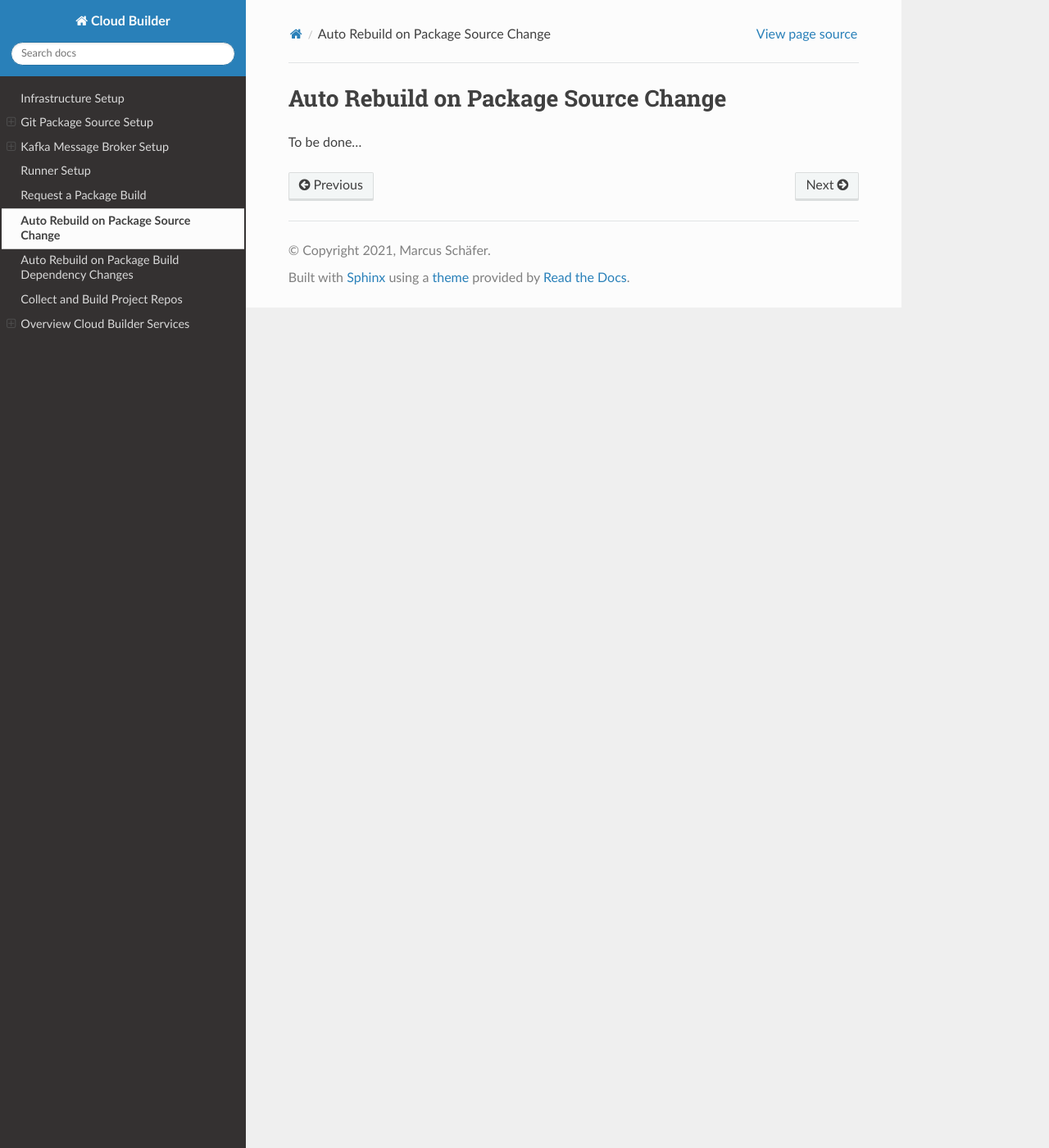
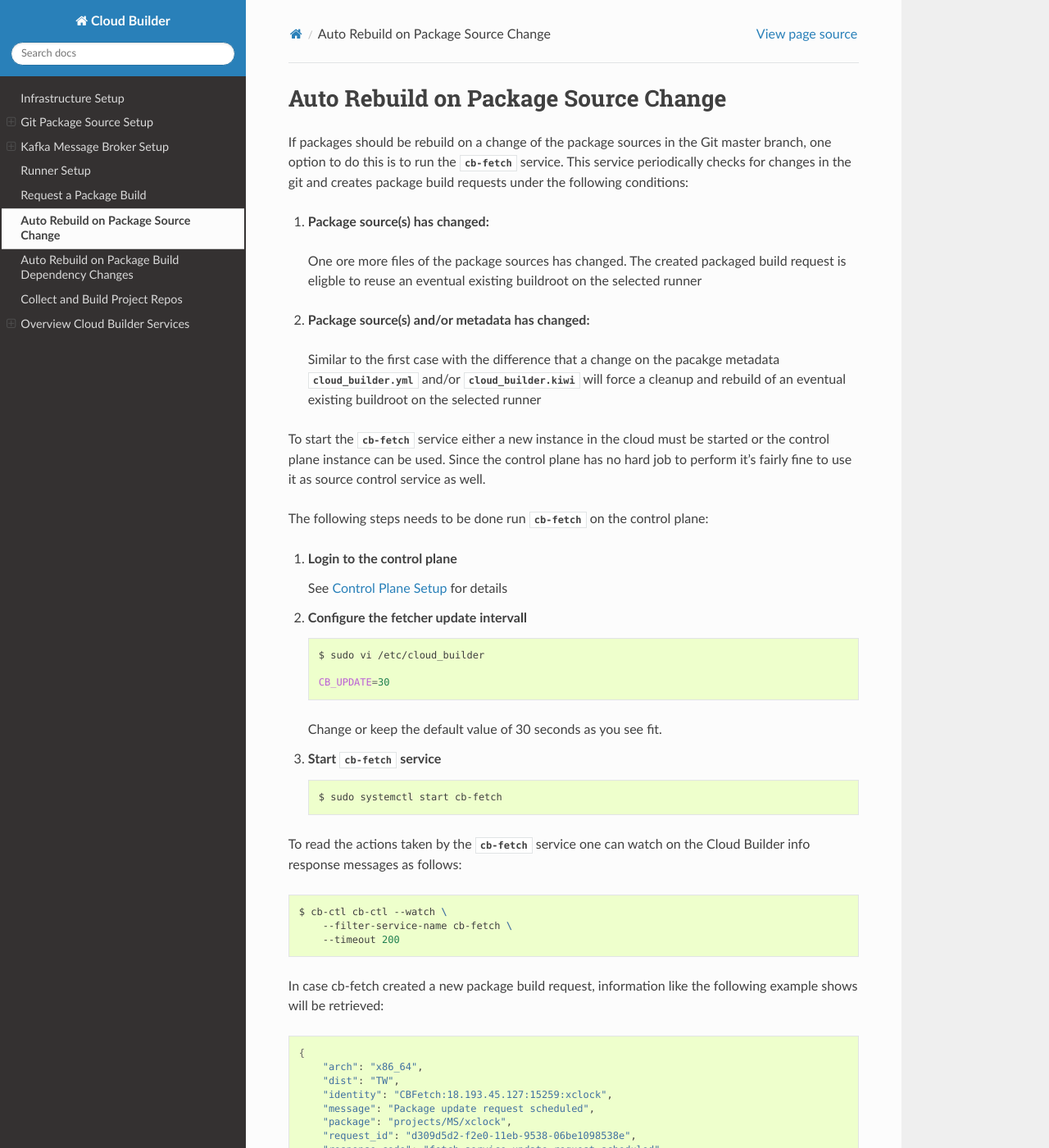
Before and after one commit to OSInside/cloud-builder, a Sphinx documentation site: the page built from doc/source/auto_rebuild_on_source_change.rst, in a window 1280 px wide and 1400 px high. Shown: the whole window at 82% size. Built offline with Sphinx 7.4.7 and the Read the Docs theme 2.0.0, drawn with Linux system fonts in a browser that asks for light colours; some of the changed text lies outside the part shown.

Commit message:
Update documentation
Added chapter about auto rebuild of packages on
package source changes. Also added useful cb-ctl
watch --filter-service-name command

```diff
--- a/doc/source/auto_rebuild_on_source_change.rst
+++ b/doc/source/auto_rebuild_on_source_change.rst
@@ -3,4 +3,84 @@
 Auto Rebuild on Package Source Change
 =====================================
 
-To be done...
+If packages should be rebuild on a change of the package
+sources in the Git master branch, one option to do this is
+to run the `cb-fetch` service. This service periodically
+checks for changes in the git and creates package build
+requests under the following conditions:
+
+1. **Package source(s) has changed:**
+
+  One ore more files of the package sources has changed.
+  The created packaged build request is eligble to reuse
+  an eventual existing buildroot on the selected runner
+
+2. **Package source(s) and/or metadata has changed:**
+
+  Similar to the first case with the difference that a
+  change on the pacakge metadata `cloud_builder.yml` and/or
+  `cloud_builder.kiwi` will force a cleanup and rebuild of
+  an eventual existing buildroot on the selected runner
+
+To start the `cb-fetch` service either a new instance in
+the cloud must be started or the control plane instance
+can be used. Since the control plane has no hard job to
+perform it's fairly fine to use it as source control service
+as well.
+
+The following steps needs to be done run `cb-fetch` on the
+control plane:
+
+1. **Login to the control plane**
+
+   See :ref:`control-plane-setup` for details
+
+2. **Configure the fetcher update intervall**
+
+   .. code:: bash
+
+      $ sudo vi /etc/cloud_builder
+
+      CB_UPDATE=30
+
+   Change or keep the default value of 30 seconds as you see fit.
+
+3. **Start** `cb-fetch` **service**
+
+   .. code:: bash
+
+      $ sudo systemctl start cb-fetch
+
+To read the actions taken by the `cb-fetch` service one can watch
+on the {CB} info response messages as follows:
+
+.. code:: bash
+
+   $ cb-ctl cb-ctl --watch \
+       --filter-service-name cb-fetch \
+       --timeout 200
+
+In case cb-fetch created a new package build request, information
+like the following example shows will be retrieved:
+
+.. code:: bash
+
+   {
+       "arch": "x86_64",
+       "dist": "TW",
+       "identity": "CBFetch:18.193.45.127:15259:xclock",
+       "message": "Package update request scheduled",
+       "package": "projects/MS/xclock",
+       "request_id": "d309d5d2-f2e0-11eb-9538-06be1098538e",
+       "response_code": "fetch service update request scheduled",
+       "schema_version": 0.1
+   }
+
+The provided `request_id` can be used to check on the status
+of the package build process as follows:
+
+.. code:: bash
+
+   $ cb-ctl cb-ctl --watch \
+       --filter-request-id d309d5d2-f2e0-11eb-9538-06be1098538e \
+       --timeout 5
```
Also changed, not shown: doc/source/commands/cb_ctl.rst (+12 -0 lines), 4 other files.
